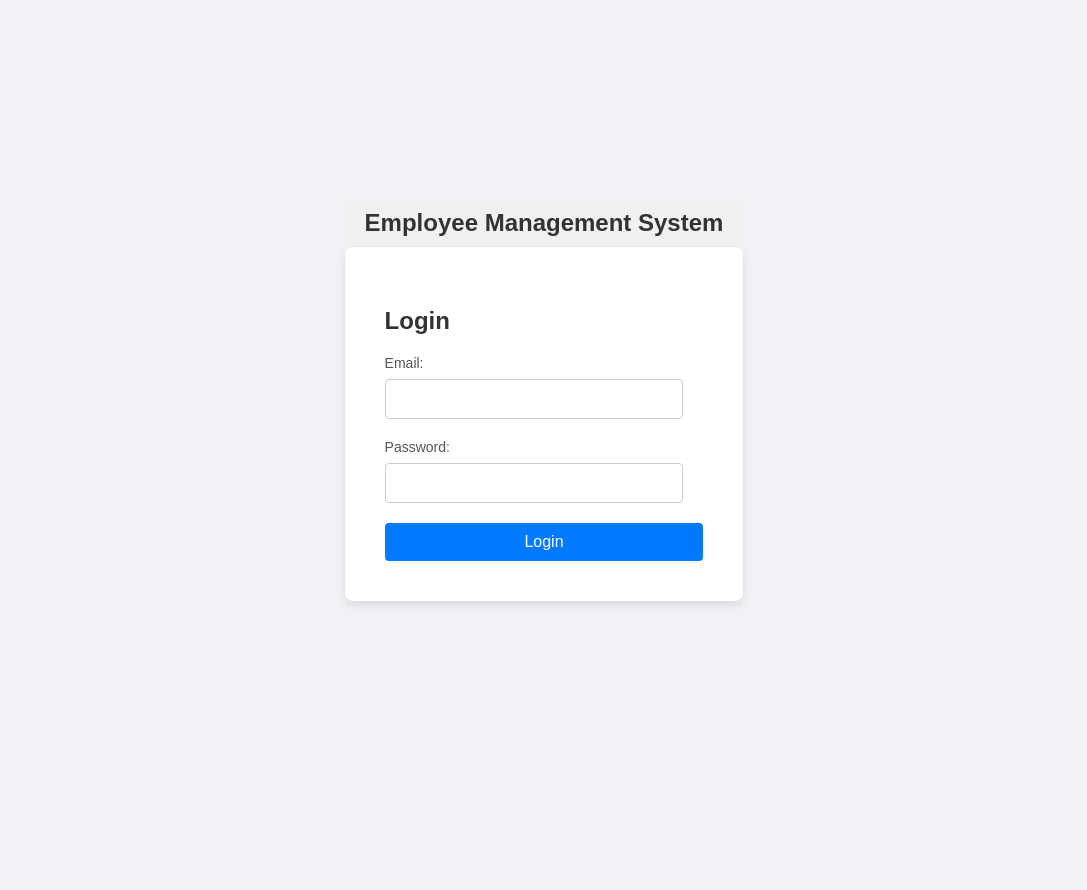
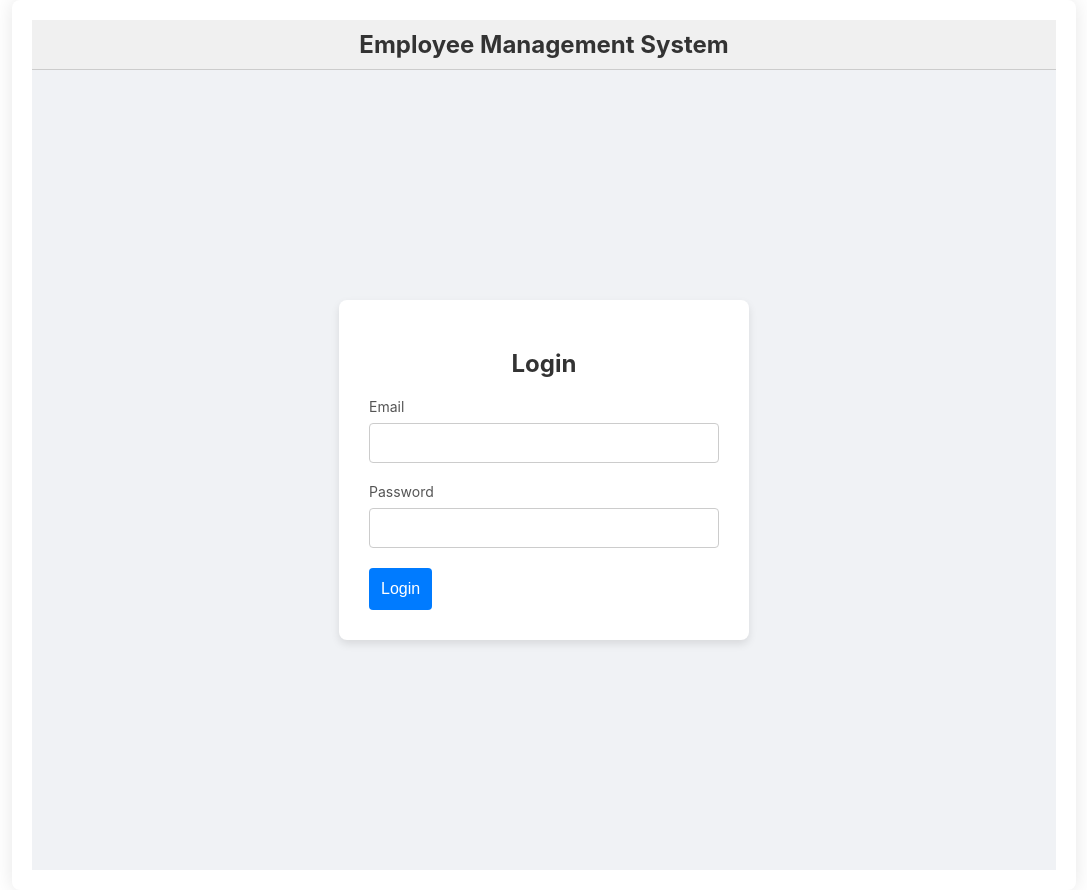
Before and after one commit to v1shalx/Employee-Management, a React (Create React App) app: page /login in a window 1280 px wide. Shown: the whole page, without its empty margins (96-1183 px from the left). Before the commit the page ends 800 px from the top, so only its background shows below. Built offline with nearby package versions, Linux system fonts and the light colour scheme.

Commit message:
css updated

```diff
--- a/src/App.css
+++ b/src/App.css
@@ -1,7 +1,12 @@
 /* App.css */
 
 .App {
-  font-family: Arial, sans-serif;
+  width: 80%; /* Takes up 80% of the screen width */
+  background-color: #fff;
+  padding: 20px;
+  box-shadow: 0 0 20px rgba(0, 0, 0, 0.1);
+  border-radius: 8px;
+  margin: 0 auto;
 }
 
 header {
@@ -9,6 +14,11 @@ header {
   padding: 10px 20px;
   display: flex;
   justify-content: space-between;
+  align-items: center;
+  border-bottom: 1px solid #ccc;
+  text-align: center; /* Center align all content within the header */
+  display: flex;
+  justify-content: center;
   align-items: center;
 }
 
@@ -26,6 +36,7 @@ header h1 {
   cursor: pointer;
   font-size: 14px;
   border-radius: 4px;
+  width: auto;
 }
 
 .logout-button:hover {
--- a/src/components/EmployeeForm.css
+++ b/src/components/EmployeeForm.css
@@ -1,37 +1,54 @@
 .employee-form {
-    background: #f9f9f9;
+    background: #fff;
     padding: 20px;
-    border-radius: 5px;
+    border-radius: 8px;
     box-shadow: 0 0 10px rgba(0, 0, 0, 0.1);
     margin-bottom: 20px;
-
+    width: 50%;
+    margin: 0 auto;
+    margin-top: 20px;
   }
 
   .employee-form h2 {
     margin-top: 0;
+    font-size: 24px;
+    color: #333;
   }
 
   .employee-form label {
     display: block;
-    margin-top: 10px;
+    margin-top: 15px;
+    font-size: 16px;
+    color: #555;
+    text-align: left;
   }
 
   .employee-form input {
-    width: 100%;
-    padding: 8px;
+    width: calc(100% - 16px);
+    padding: 10px;
     margin-top: 5px;
     border: 1px solid #ccc;
     border-radius: 4px;
+    font-size: 16px;
+    outline: none;
+    box-sizing: border-box;
+  }
+
+  .employee-form input:focus {
+    border-color: #007bff;
   }
 
   .employee-form button {
     margin-top: 20px;
-    padding: 10px 15px;
+    padding: 12px 24px;
     background: #007bff;
-    color: white;
+    color: #fff;
     border: none;
     border-radius: 4px;
     cursor: pointer;
+    font-size: 16px;
+    transition: background 0.3s ease;
+    margin-left: 20px;
   }
 
   .employee-form button[type="button"] {
--- a/src/components/EmployeeItem.css
+++ b/src/components/EmployeeItem.css
@@ -19,3 +19,7 @@
   .action-buttons button:disabled {
     background: #ccc;
   }
+
+  .editbutton{
+    margin-right: 20px;
+  }
--- a/src/components/EmployeeItem.jsx
+++ b/src/components/EmployeeItem.jsx
@@ -15,7 +15,7 @@ const EmployeeItem = ({ employee, onDelete, onEdit }) => {
       <td>{position}</td>
       <td>{salary}</td>
       <td className="action-buttons">
-        <button onClick={() => onEdit(employee)}>Edit</button>
+        <button className='editbutton' onClick={() => onEdit(employee)}>Edit</button>
         <button onClick={() => window.confirm('Are you sure you wish to delete this item?') && onDelete(_id)}>Delete</button>
       </td>
     </tr>
--- a/src/components/EmployeeList.css
+++ b/src/components/EmployeeList.css
@@ -1,7 +1,7 @@
 /* EmployeeList.css */
 
 .employee-list {
-    max-width: 800px;
+    width: 80%;
     margin: 20px auto;
     padding: 20px;
     box-shadow: 0 0 20px rgba(0, 0, 0, 0.1);
--- a/src/components/Login.css
+++ b/src/components/Login.css
@@ -1,50 +1,53 @@
-/* src/components/Login.css */
-
-body {
-    font-family: 'Inter', sans-serif;
-    background-color: #f0f2f5;
+/* Scoped styles for Login component */
+.login-container {
     display: flex;
     justify-content: center;
     align-items: center;
     height: 100vh;
-    margin: 0;
+    background-color: #f0f2f5;
   }
 
   .login-form {
     background-color: #fff;
-    padding: 40px;
+    padding: 30px;
     border-radius: 8px;
     box-shadow: 0 4px 8px rgba(0, 0, 0, 0.1);
-    max-width: 400px;
-    width: 100%;
-    box-sizing: border-box;
+    width: 350px;
   }
 
-  .login-form h2 {
+  .form-header {
     margin-bottom: 20px;
+    text-align: center;
+  }
+
+  .form-header h2 {
     font-size: 24px;
     color: #333;
   }
 
-  .login-form .error-message {
+  .error-message {
     color: #ff4d4f;
     margin-bottom: 20px;
     text-align: center;
   }
 
-  .login-form form div {
+  .form-body {
+    margin-top: 20px;
+  }
+
+  .form-group {
     margin-bottom: 20px;
   }
 
-  .login-form label {
+  .form-group label {
     display: block;
     margin-bottom: 8px;
     font-size: 14px;
     color: #555;
   }
 
-  .login-form input {
-    width: calc(100% - 20px);
+  .form-group input {
+    width: 100%;
     padding: 10px;
     border: 1px solid #ccc;
     border-radius: 4px;
@@ -53,13 +56,13 @@ body {
     box-sizing: border-box;
   }
 
-  .login-form input:focus {
+  .form-group input:focus {
     border-color: #007bff;
   }
 
-  .login-form button {
-    width: 100%;
-    padding: 10px;
+  button {
+    width: auto;
+    padding: 12px;
     border: none;
     border-radius: 4px;
     background-color: #007bff;
@@ -69,6 +72,6 @@ body {
     transition: background-color 0.3s;
   }
 
-  .login-form button:hover {
+  button:hover {
     background-color: #0056b3;
   }
--- a/src/components/Login.jsx
+++ b/src/components/Login.jsx
@@ -1,9 +1,7 @@
-// src/components/Login.jsx
-
 import React, { useState } from 'react';
 import AuthService from '../services/AuthService';
 import { useNavigate } from 'react-router-dom';
-import './Login.css'
+import './Login.css';
 
 const Login = ({ onLogin }) => {
   const [email, setEmail] = useState('');
@@ -23,22 +21,28 @@ const Login = ({ onLogin }) => {
   };
 
   return (
+    <div className="login-container">
       <div className="login-form">
+        <div className="form-header">
           <h2>Login</h2>
+        </div>
+        <div className="form-body">
           {error && <div className="error-message">{error}</div>}
           <form onSubmit={handleLogin}>
-        <div>
-          <label>Email:</label>
+            <div className="form-group">
+              <label htmlFor="emailInput">Email</label>
               <input
+                id="emailInput"
                 type="email"
                 value={email}
                 onChange={(e) => setEmail(e.target.value)}
                 required
               />
             </div>
-        <div>
-          <label>Password:</label>
+            <div className="form-group">
+              <label htmlFor="passwordInput">Password</label>
               <input
+                id="passwordInput"
                 type="password"
                 value={password}
                 onChange={(e) => setPassword(e.target.value)}
@@ -48,6 +52,8 @@ const Login = ({ onLogin }) => {
             <button type="submit">Login</button>
           </form>
         </div>
+      </div>
+    </div>
   );
 };
 
```
Also changed, not shown: src/index.css (line endings or trailing spaces). Lines whose indentation alone changed are shown as unchanged.
